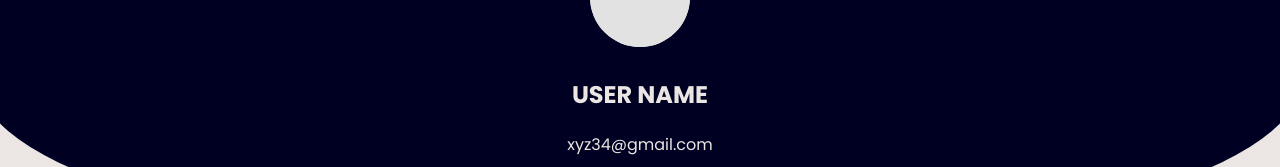
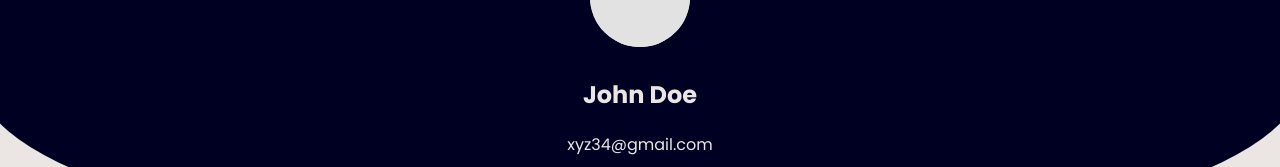
Before and after one commit to Vansh41104/SIH_2024, a React (Vite) app: page /profile in a window 1280 px wide. Both pictures are taken after a click on the button "Edit Profile". Shown: the part 142-309 px from the top of the page. Built offline with nearby package versions, Linux system fonts and the light colour scheme.

Commit message:
updated usernames

```diff
--- a/src/pages/ABCPage/AcademicBankCreditsComponents.jsx
+++ b/src/pages/ABCPage/AcademicBankCreditsComponents.jsx
@@ -28,7 +28,7 @@ const AcademicBankCredits = () => {
             <div className="user-avatar"></div>
             <div>
               <h2 id='abc-h2'>Hello</h2>
-              <p className="user-name">User Name</p>
+              <p className="user-name">jhon doe</p>
               <p className="credit-points">0 Total Academic Credits Points</p>
             </div>
           </div>
--- a/src/pages/CertificatePage/CertificatePage.jsx
+++ b/src/pages/CertificatePage/CertificatePage.jsx
@@ -18,7 +18,7 @@ const CertificatePage = () => {
           <h2>Hands-On Heroes</h2>
           <h3>CERTIFICATE OF COMPLETION</h3>
           <h1>Industrial Chemistry 101</h1>
-          <p><strong>Recipient Name</strong></p>
+          <p><strong>John Doe</strong></p>
           <p>Date dd/mm/yyyy</p>
           <p className="description">
             This certificate above verifies that Recipient Name successfully completed the course
--- a/src/pages/Dashboard/Dashboard.jsx
+++ b/src/pages/Dashboard/Dashboard.jsx
@@ -28,7 +28,7 @@ function Dashboard() {
       <main className="main-content-dash">
         <div className="welcome-section">
           <div className="text">
-            <h1>Welcome Back, <br></br>User Name</h1>
+            <h1>Welcome Back, <br></br>Jhon Doe</h1>
             <p>Track your learnings, manage your courses and activity.</p>
           </div>
           <div className="total-learning-time">Total learning time – 20 hrs 17 min</div>
--- a/src/pages/ProfilePage/ProfileEditPage.jsx
+++ b/src/pages/ProfilePage/ProfileEditPage.jsx
@@ -23,7 +23,7 @@ function ProfileEdit() {
             <div className="pic-placeholder"></div>
 
           </div>
-          <h2 className="profile-edit-name">USER NAME</h2>
+          <h2 className="profile-edit-name">John Doe</h2>
           <p className="profile-edit-email">xyz34@gmail.com</p>
           <button className="save-profile-edit-btn" onClick={handleClick} >SAVE PROFILE</button>
         </div>
--- a/src/pages/ProfilePage/ProfilePage.jsx
+++ b/src/pages/ProfilePage/ProfilePage.jsx
@@ -16,8 +16,8 @@ const ProfilePage = () => {
             <img src="profile_placeholder.png" alt="Profile" />
           </div>
           <div className="profile-info">
-            <h2>Ishi Bhavsar</h2>
-            <p>ishibhavsar41@gmail.com</p>
+            <h2>John Doe</h2>
+            <p>xyz34@gmail.com</p>
             <button onClick={handleClick}>Edit Profile</button>
           </div>
         </div>
```
